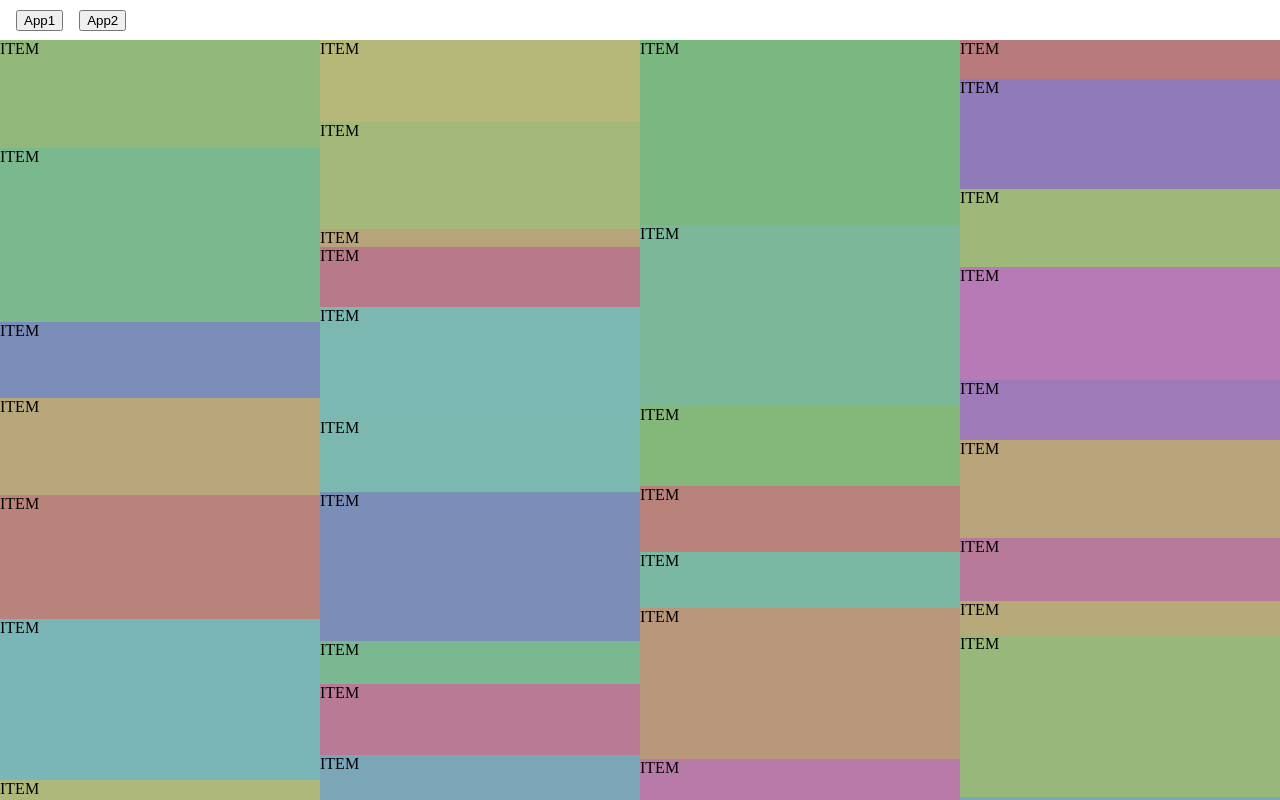
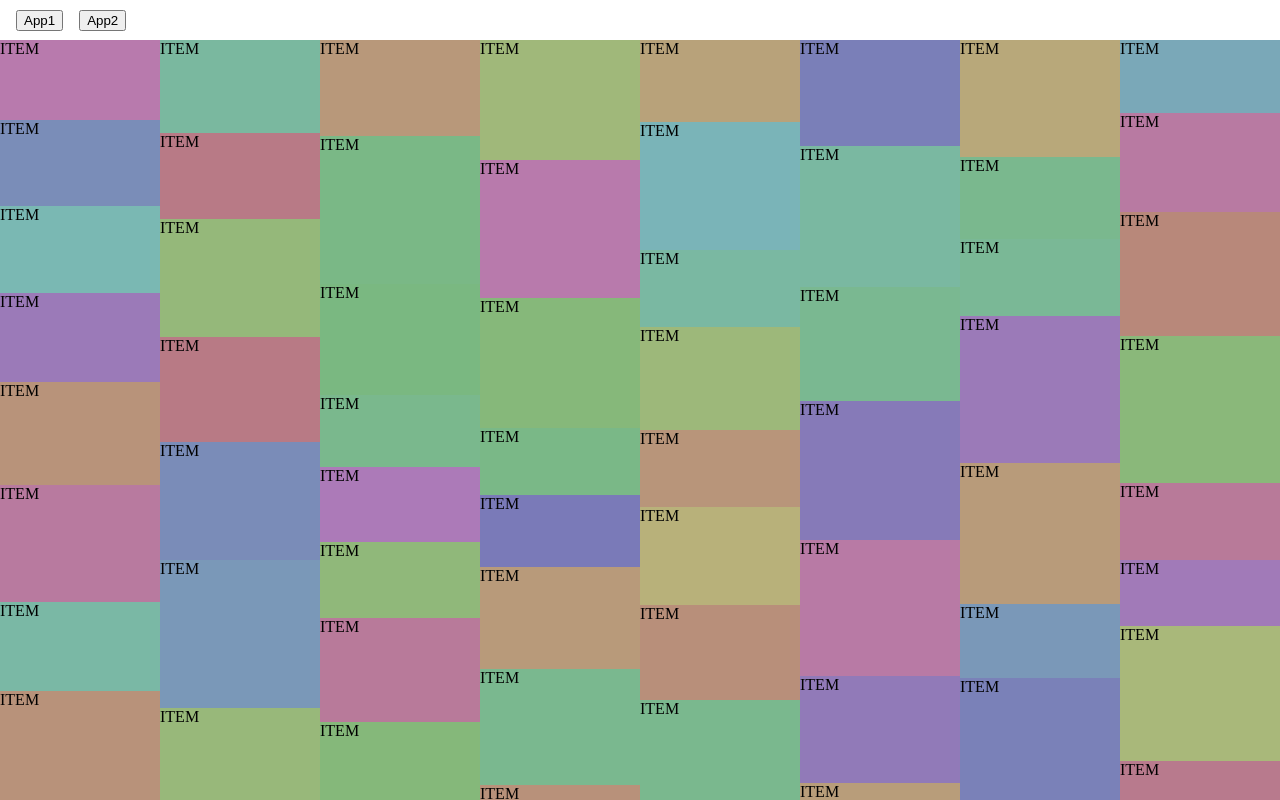
Before and after one commit to mmis1000/react-dynamic-scroll-experiment, a React (Vite) app: page / in a window 1280 px wide. Both pictures are taken after a click on the button "App2". Built offline with nearby package versions, Linux system fonts and the light colour scheme.

Commit message:
Update demo

```diff
--- a/src/Demo2.css
+++ b/src/Demo2.css
@@ -20,6 +20,7 @@
     --height: 0;
 
     position: absolute;
+    z-index: 1;
     width: calc(100% / var(--cols));
     left: calc(100% / var(--cols) * var(--index));
     top: calc(1px * var(--top));
--- a/src/Demo2.tsx
+++ b/src/Demo2.tsx
@@ -2,8 +2,8 @@ import { CSSProperties, ReactElement } from "react"
 import { DynamicScroll, DynamicChildElementProps, LoadHandler, DataBase } from "./DynamicScroll"
 import './Demo2.css'
 
-const COLS = 4
-const COUNT = 40
+const COLS = 8
+const COUNT = 100
 const DELAY = 100
 
 interface BoxCellBase {
@@ -31,7 +31,7 @@ interface BoxDef extends DataBase {
 }
 
 const getBoxHeight = () => {
-  return 15 + Math.random() * 85 * 2;
+  return 65 + Math.random() * 85;
 }
 
 const ROOT_BOX: BoxDef = {
```
